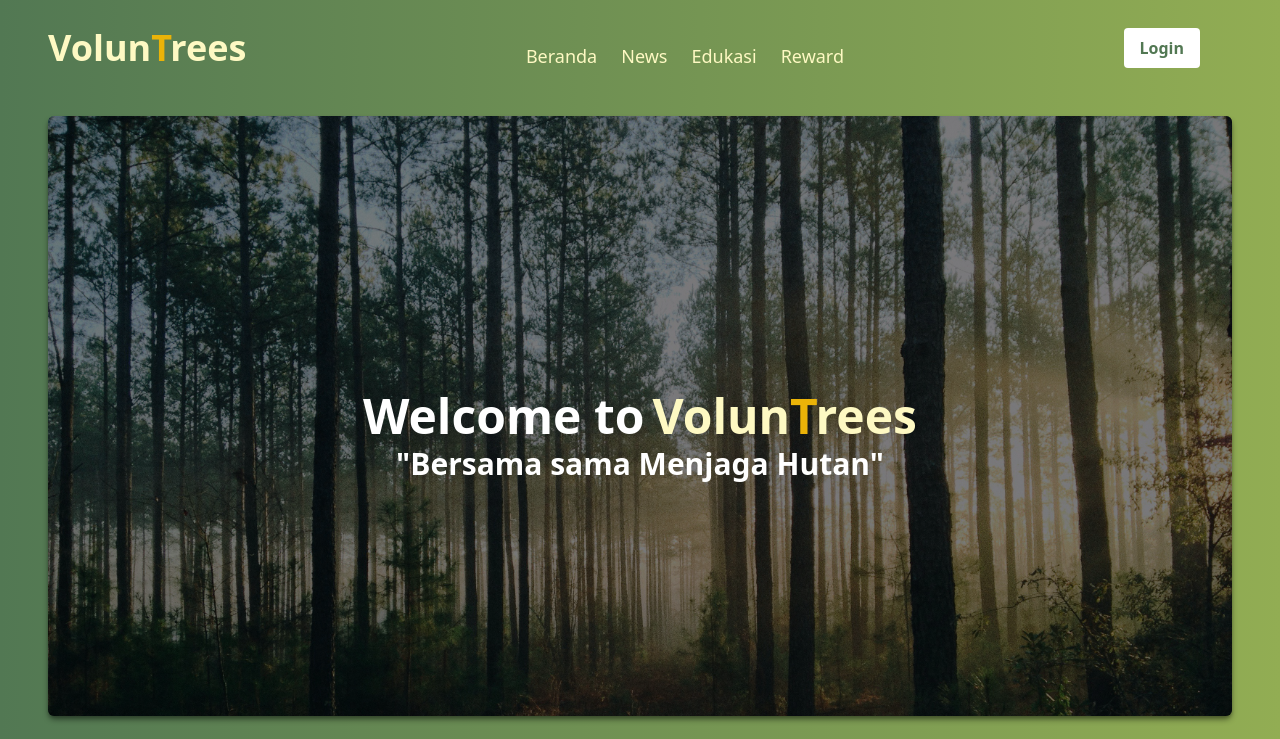
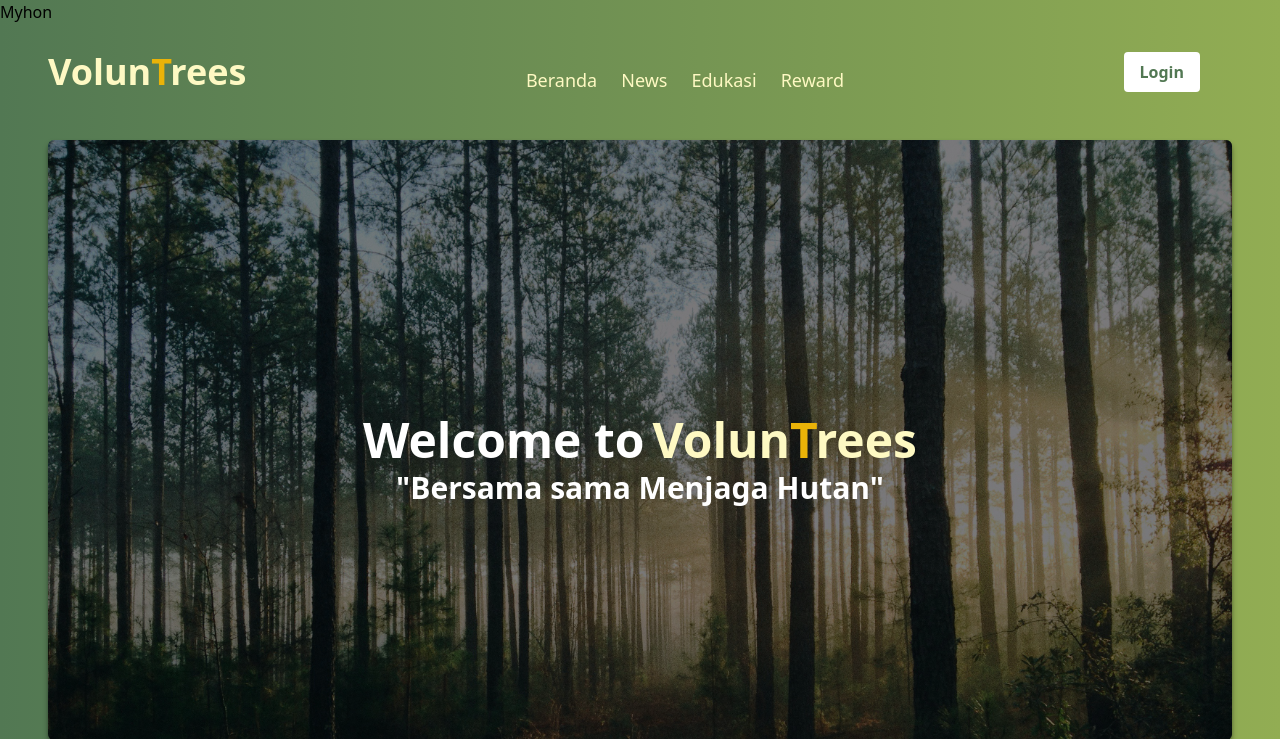
Before and after one commit to josuaewaldo/Project_Pohon, a CodeIgniter app: page /Project_Pohon/index.php/user/index in a window 1280 px wide. Shown: the top 739 px of the page. Run offline with CodeIgniter, Linux system fonts and the light colour scheme; some libraries are stand-ins or nearby versions.

Commit message:
Update header.php

```diff
--- a/application/views/layout/header.php
+++ b/application/views/layout/header.php
@@ -25,6 +25,7 @@
 <body>
     <div class="bg-[#527853] bg-gradient-to-r from-[#527853] to-[#92ad53]">
         <!-- Navbar -->
+        <h1>Myhon</h1>
         <div class="w-full h-24 py-12 flex items-center justify-between pl-12 pr-20">
             <div class="text-4xl font-bold text-yellow-100">
                 Volun<span class="text-yellow-500">T</span>rees
```
